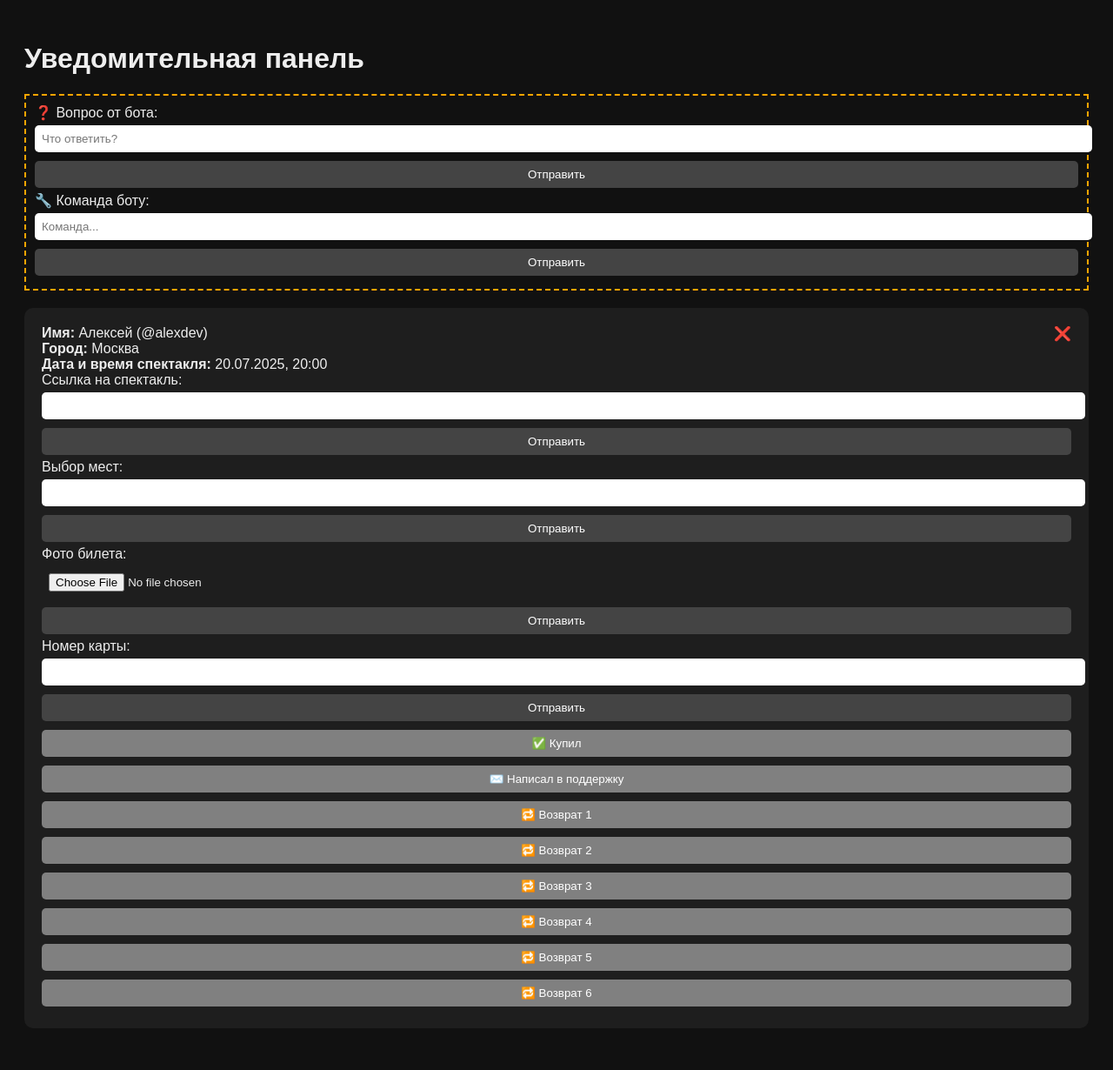
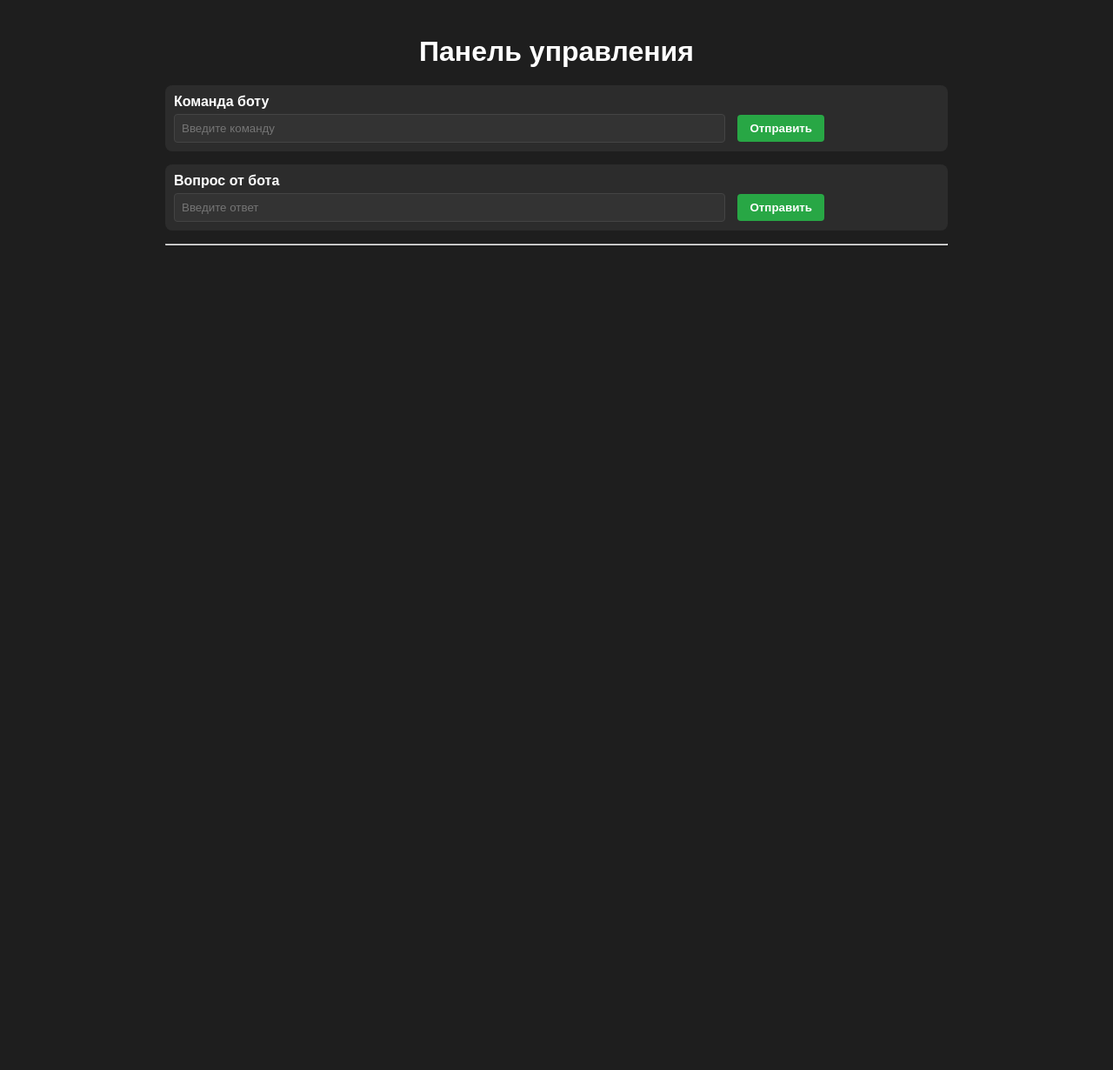
Before and after one commit to nsbelousov98/Notify-panel, a Flask app: page / in a window 1280 px wide. Shown: the whole page at 87% size. After the commit the page ends 282 px from the top, so only its background shows below. Run offline with Flask 3, Linux system fonts and the light colour scheme; parts of the project's set-up code (start-up, migrations or seed data) failed here and were passed over.

Commit message:
Update index.html

```diff
--- a/templates/index.html
+++ b/templates/index.html
@@ -2,58 +2,35 @@
 <html lang="ru">
 <head>
     <meta charset="UTF-8">
-    <title>Панель управления</title>
-    <style>
-        body { background: #111; color: #eee; font-family: sans-serif; padding: 20px; }
-        .panel { background: #1e1e1e; padding: 20px; border-radius: 10px; margin-bottom: 20px; }
-        .question-box { border: 2px dashed orange; padding: 10px; margin-bottom: 20px; }
-        input, textarea, button { width: 100%; margin: 5px 0; padding: 8px; border-radius: 5px; border: none; }
-        button { background: #444; color: white; cursor: pointer; }
-        .toggle { background: gray; }
-        .toggle.active { background: green; }
-        .delete-btn { float: right; color: red; font-weight: bold; cursor: pointer; }
-    </style>
-    <script>
-        function toggle(btn) { btn.classList.toggle("active"); }
-    </script>
+    <title>Панель управления ботом</title>
+    <link rel="stylesheet" href="/static/style.css">
+    <script src="/static/script.js" defer></script>
 </head>
 <body>
-    <h1>Уведомительная панель</h1>
+    <div class="container">
+        <h1>Панель управления</h1>
 
-    <div class="question-box">
-        <label>❓ Вопрос от бота:</label>
-        <input type="text" placeholder="Что ответить?"><button>Отправить</button>
-        <label>🔧 Команда боту:</label>
-        <input type="text" placeholder="Команда..."><button>Отправить</button>
-    </div>
+        <!-- Верхние блоки -->
+        <div class="top-block">
+            <div class="field">
+                <label>Команда боту</label>
+                <input type="text" id="bot-command" placeholder="Введите команду">
+                <button onclick="sendCommand()">Отправить</button>
+                <span class="status" id="cmd-status"></span>
+            </div>
 
-    <div class="panel">
-        <div><strong>Имя:</strong> Алексей (@alexdev) <span class="delete-btn">❌</span></div>
-        <div><strong>Город:</strong> Москва</div>
-        <div><strong>Дата и время спектакля:</strong> 20.07.2025, 20:00</div>
+            <div class="field">
+                <label>Вопрос от бота</label>
+                <input type="text" id="bot-question" placeholder="Введите ответ">
+                <button onclick="sendQuestion()">Отправить</button>
+                <span class="status" id="qst-status"></span>
+            </div>
+        </div>
 
-        <label>Ссылка на спектакль:</label>
-        <input type="text"><button>Отправить</button>
+        <hr>
 
-        <label>Выбор мест:</label>
-        <input type="text"><button>Отправить</button>
-
-        <label>Фото билета:</label>
-        <input type="file"><button>Отправить</button>
-
-        <label>Номер карты:</label>
-        <input type="text"><button>Отправить</button>
-
-        <div>
-            <button class="toggle" onclick="toggle(this)">✅ Купил</button>
-            <button class="toggle" onclick="toggle(this)">✉️ Написал в поддержку</button>
-            <button class="toggle" onclick="toggle(this)">🔁 Возврат 1</button>
-            <button class="toggle" onclick="toggle(this)">🔁 Возврат 2</button>
-            <button class="toggle" onclick="toggle(this)">🔁 Возврат 3</button>
-            <button class="toggle" onclick="toggle(this)">🔁 Возврат 4</button>
-            <button class="toggle" onclick="toggle(this)">🔁 Возврат 5</button>
-            <button class="toggle" onclick="toggle(this)">🔁 Возврат 6</button>
-        </div>
+        <!-- Карточки анкеты (автообновление каждые 5 секунд) -->
+        <div id="requests-container"></div>
     </div>
 </body>
 </html>
```
